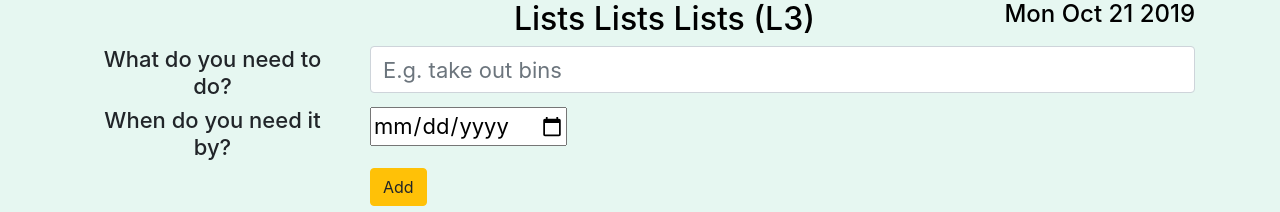
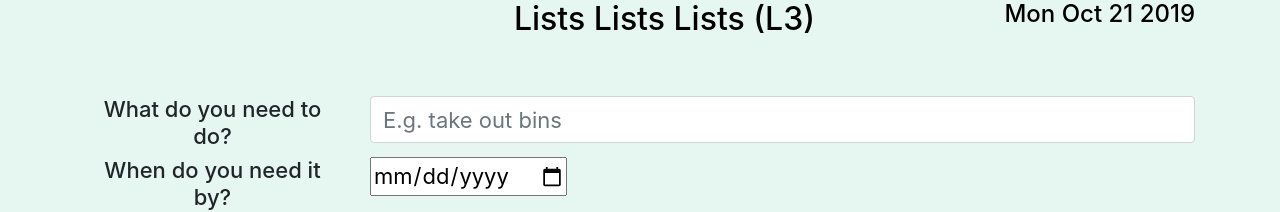
Before and after one commit to katiep28/React-Todo-List, a React (Create React App) app: page / in a window 1280 px wide. Shown: the top 212 px of the page. Built offline with nearby package versions, Linux system fonts and the light colour scheme; no server answers.

Commit message:
minor tweeks

```diff
--- a/src/App.js
+++ b/src/App.js
@@ -179,7 +179,7 @@ class App extends React.Component {
 
     return (
       <div className="container">
-        <div className="row">
+        <div className="row paddingbelow">
           <div className="col-8">
             <h2 align="right">Lists Lists Lists (L3)</h2>
           </div>
--- a/src/ListItem.css
+++ b/src/ListItem.css
@@ -20,7 +20,7 @@ li {
   }
 i {
     color: grey;
-    size: large;
+    size: medium;
     margin-left: 1px;
     margin-right: 1px;
 }
--- a/src/ListItem.js
+++ b/src/ListItem.js
@@ -16,7 +16,7 @@ class ListItem extends React.Component {
 
      <div className="row padditemrow">
         <div className="col-1 col-lg-1 align=left">
-           <i className="fa fa-trash fa-2x" onClick={this.handleDeleteTick}/>
+           <i className="fa fa-trash fa-1x" onClick={this.handleDeleteTick}/>
         </div>
         <div className="col-6  col-lg-7 col-blue">
           <div>
```
